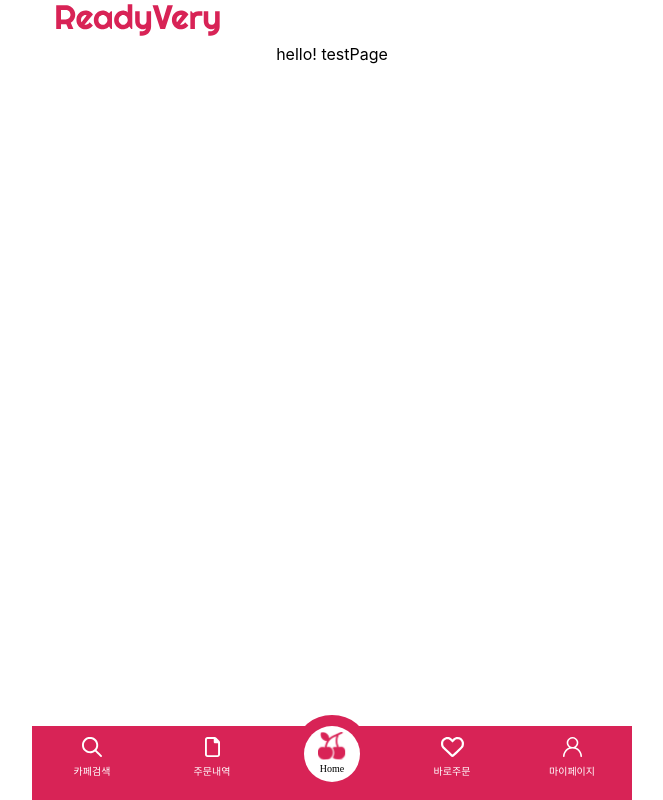
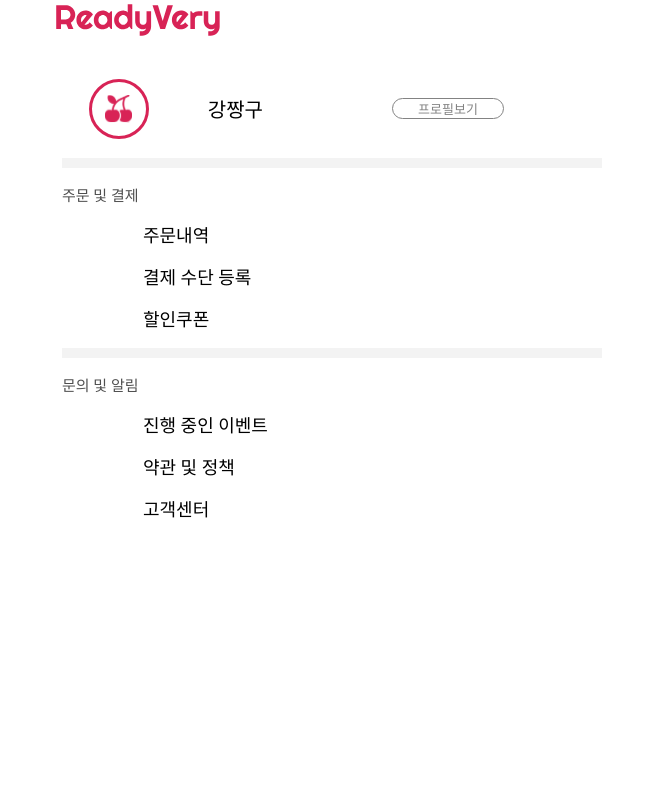
Before and after one commit to readyvery/readyFront, a React (Create React App) app: page /mypage in a window 1280 px wide. Shown: the whole page, without its empty margins (308-971 px from the left). Built offline with nearby package versions, Linux system fonts and the light colour scheme; a web font is replaced by a local one.

Commit message:
Feat: mypage 구현

```diff
--- a/public/index.html
+++ b/public/index.html
@@ -24,7 +24,7 @@
       work correctly both with client-side routing and a non-root public URL.
       Learn how to configure a non-root public URL by running `npm run build`.
     -->
-    <title>React App</title>
+    <title>ReadyVery</title>
   </head>
   <body>
     <noscript>You need to enable JavaScript to run this app.</noscript>
--- a/src/App.js
+++ b/src/App.js
@@ -1,5 +1,6 @@
 import { Navigate, Route, Routes } from "react-router-dom";
 import HomePage from "../src/pages/HomePage/Homepage";
+import MyPage from "../src/pages/MyPage/MyPage";
 import StoreDetailPage from "../src/pages/StoreDetailPage/StoreDetailPage";
 import TestPage from "../src/pages/TestPage/TestPage";
 import "./App.css";
@@ -19,7 +20,7 @@ function App() {
         {/* 테스트 페이지 - 바로주문*/}
         <Route path="/ready" element={<TestPage />} />
         {/* 테스트 페이지 - 마이페이지*/}
-        <Route path="/mypage" element={<TestPage />} />
+        <Route path="/mypage" element={<MyPage />} />
         {/* 테스트 페이지 - 로그인*/}
         <Route path="/login" element={<TestPage />} />
         {/* 테스트 페이지 - 이벤트*/}
--- a/src/pages/HomePage/Homepage.jsx
+++ b/src/pages/HomePage/Homepage.jsx
@@ -19,11 +19,13 @@ function Homepage() {
 
   let eventCase = {
     event1: {
-      img: event_icon,
+      idx: 1,
+      imgUrl: event_icon,
       title: "inviteCoupon",
     },
     event2: {
-      img: "이미지2의 URL",
+      idx: 2,
+      imgUrl: "이미지2의 URL",
     },
     // 다른 이벤트들...
   };
@@ -99,15 +101,13 @@ function Homepage() {
 
     // // 초기 로딩 시에 서버에서 로그인 상태 확인
     // checkLoginStatus();
-    setIsLoggedIn(false); //false-로그아웃, ture-로그인
+    setIsLoggedIn(true); //false-로그아웃, ture-로그인
   }, []);
 
   return (
-    <div>
+    <div className="homepage">
       <Header />
 
-      {/* 바로주문 div / url : /quickorder */}
-      <div className="homepage-div">
       <div className="quick-order">
         <div className="quick-order-text">바로 주문</div>
         <div className="quick-order-list">
@@ -134,7 +134,7 @@ function Homepage() {
             <Link to="/login" className="not-login-box">
               <img
                 src={profile_icon}
-                  alt="SearchIcon"
+                alt="ProfileIcon"
                 className="profile-icon"
               />
               <div className="not-loggedIn">로그인하고 시작하기</div>
@@ -145,9 +145,9 @@ function Homepage() {
 
       {/* 이벤트 div */}
       <div className="event">
-          <Link to="/event" className="event-item">
+        <Link to="/event" className="event-link">
           <img
-              src={eventCase.event1.img}
+            src={eventCase.event1.imgUrl}
             alt={eventCase.event1.title}
             className="event-icon"
           />
@@ -175,7 +175,21 @@ function Homepage() {
           </div>
         </div>
       </div>
+      {/* 사업자 정보 */}
+      <div className="business-info">
+        <div className="business-name">ReadyVery</div>
+        <div className="business-list">
+          <div>상호명: 레디베리</div>
+          <div>사업자등록번호: 738-32-01406</div>
+          <div>대표: 오남택 &nbsp;|&nbsp; 고객센터: 010-9295-5340</div>
+          <div>
+            주소: 서울특별시 서대문구 세검정로1길 95, 115동 203호(홍은동,
+            벽산아파트)
           </div>
+          <div>E-Mail: ohnt0307@gmail.com</div>
+        </div>
+      </div>
+
       <NavBar2 />
       <NavBar />
     </div>
--- /dev/null
+++ b/src/pages/MyPage/MyPage.css
@@ -0,0 +1,182 @@
+.mypage-div {
+  width: 100%;
+  height: 100%;
+  background-color: #ffffff;
+}
+
+.mypage-profile-head {
+  width: 90%;
+  height: 13%;
+  margin: 0 auto;
+  border-bottom: 10px solid #f3f3f3;
+}
+
+.mypage-profile-list {
+  margin-top: 1rem;
+  height: 100%;
+}
+/* 로그인 한 경우 */
+.login-box2 {
+  text-align: center;
+  width: 100%;
+  height: 100%;
+  display: flex; /* Flexbox를 사용해 가로 정렬 */
+  align-items: center;
+}
+
+.profile-icon2 {
+  margin: 0 5%;
+}
+
+.profile-name {
+  width: 20%;
+  margin: 0 1%;
+  font-size: 1.25rem;
+  font-family: "Bold";
+}
+
+.profile-detailBtn {
+  width: 20%;
+  margin: 0 18%;
+  border: 1px solid #838383;
+  border-radius: 2rem;
+  font-size: 0.8125rem;
+  font-family: "ExtraLight";
+  color: #838383;
+  padding: 0 1px;
+}
+
+/* 로그인하지 않은 경우 */
+.not-login-box2 {
+  width: 100%;
+  height: 100%;
+  display: flex; /* Flexbox를 사용해 가로 정렬 */
+  align-items: center;
+  text-decoration: none;
+  color: black;
+}
+
+.not-loggedIn2 {
+  margin: 0 0.87rem 0 0.87rem;
+  font-size: 1.25rem;
+  font-family: "Bold";
+}
+
+/* 주문 및 결제 */
+.mypage-order {
+  width: 90%;
+  margin: 0 auto;
+  border-bottom: 10px solid #f3f3f3;
+}
+
+.mypage-order-text {
+  margin: 1rem 0;
+  width: 100%;
+  font-family: "ExtraLight";
+  font-size: 0.9375rem;
+  color: #4f4f4f;
+}
+
+.mypage-order-list-link {
+  width: 100%;
+  height: 100%;
+  text-decoration: none;
+  color: black;
+}
+
+.mypage-order-list {
+  width: 70%;
+  height: 100%;
+  margin: 3% auto;
+  font-family: "Light";
+  font-size: 1.125rem;
+}
+
+.mypage-order-type-link {
+  width: 100%;
+  height: 100%;
+  text-decoration: none;
+  color: black;
+}
+
+.mypage-order-type {
+  width: 70%;
+  height: 100%;
+  margin: 3% auto;
+  font-family: "Light";
+  font-size: 1.125rem;
+}
+
+.mypage-order-coupon-link {
+  width: 100%;
+  height: 100%;
+  text-decoration: none;
+  color: black;
+}
+
+.mypage-order-coupon {
+  width: 70%;
+  height: 100%;
+  margin: 3% auto;
+  font-family: "Light";
+  font-size: 1.125rem;
+}
+
+/* 문의 및 알림 */
+.mypage-etc {
+  width: 90%;
+  margin: 0 auto;
+}
+
+.mypage-etc-text {
+  margin: 1rem 0;
+  width: 100%;
+  font-family: "ExtraLight";
+  font-size: 0.9375rem;
+  color: #4f4f4f;
+}
+
+.mypage-etc-event-link {
+  width: 100%;
+  height: 100%;
+  text-decoration: none;
+  color: black;
+}
+
+.mypage-etc-event {
+  width: 70%;
+  height: 100%;
+  margin: 3% auto;
+  font-family: "Light";
+  font-size: 1.125rem;
+}
+
+.mypage-etc-policy-link {
+  width: 100%;
+  height: 100%;
+  text-decoration: none;
+  color: black;
+}
+
+.mypage-etc-policy {
+  width: 70%;
+  height: 100%;
+  margin: 3% auto;
+  font-family: "Light";
+  font-size: 1.125rem;
+}
+
+.mypage-etc-sos-link {
+  width: 100%;
+  height: 100%;
+  text-decoration: none;
+  color: black;
+}
+
+.mypage-etc-sos {
+  width: 70%;
+  height: 100%;
+  margin: 3% auto;
+  font-family: "Light";
+  font-size: 1.125rem;
+}
--- /dev/null
+++ b/src/pages/MyPage/MyPage.jsx
@@ -0,0 +1,94 @@
+import React, { useEffect, useState } from "react";
+import { Link } from "react-router-dom";
+import profile_icon from "../../assets/images/profile_icon.svg";
+import Header from "../../components/views/Header/Header";
+import "./MyPage.css";
+
+function Mypage() {
+  const [isLoggedIn, setIsLoggedIn] = useState(false);
+
+  useEffect(() => {
+    setIsLoggedIn(true);
+  }, []);
+
+  return (
+    <div className="mypage-div">
+      <Header />
+
+      <div className="mypage-profile-head">
+        <div className="mypage-profile-list">
+          {isLoggedIn ? (
+            // 로그인 한 경우 그림 이미지랑 이름 나오게
+            <div className="login-box2">
+              <img
+                src={profile_icon}
+                alt="ProfileIcon"
+                className="profile-icon2"
+              />
+              <div className="profile-name">강짱구</div>
+              <div className="profile-detailBtn">프로필보기</div>
+            </div>
+          ) : (
+            // 로그인 안 한 경우 로그인 버튼 나오게
+            <Link to="/login" className="not-login-box2">
+              <img
+                src={profile_icon}
+                alt="ProfileIcon2"
+                className="profile-icon2"
+              />
+              <div className="not-loggedIn2">로그인하고 시작하기</div>
+            </Link>
+          )}
+        </div>
+      </div>
+
+      {/* mypage order*/}
+      <div className="mypage-order">
+        <div className="mypage-order-text">주문 및 결제</div>
+        <Link
+          to={isLoggedIn ? "/status" : "/login"}
+          className="mypage-order-list-link"
+        >
+          <div className="mypage-order-list">주문내역</div>
+        </Link>
+        <Link
+          to={isLoggedIn ? "/" : "/login"}
+          className="mypage-order-type-link"
+        >
+          <div className="mypage-order-type">결제 수단 등록</div>
+        </Link>
+        <Link
+          to={isLoggedIn ? "/coupon" : "/login"}
+          className="mypage-order-coupon-link"
+        >
+          <div className="mypage-order-coupon">할인쿠폰</div>
+        </Link>
+      </div>
+
+      {/* mypage etc*/}
+      <div className="mypage-etc">
+        <div className="mypage-etc-text">문의 및 알림</div>
+        <Link
+          to={isLoggedIn ? "/status" : "/login"}
+          className="mypage-etc-event-link"
+        >
+          <div className="mypage-etc-event">진행 중인 이벤트</div>
+        </Link>
+        <Link
+          to={isLoggedIn ? "/" : "/login"}
+          className="mypage-etc-policy-link"
+        >
+          <div className="mypage-etc-policy">약관 및 정책</div>
+        </Link>
+        <Link
+          to={isLoggedIn ? "/coupon" : "/login"}
+          className="mypage-etc-sos-link"
+        >
+          <div className="mypage-etc-sos">고객센터</div>
+        </Link>
+      </div>
+    </div>
+  );
+}
+
+export default Mypage;
```
Also changed, not shown: src/pages/HomePage/Homepage.css (+80 -68 lines), src/pages/MyPage/Coupon.jsx (added, +8 -0 lines), src/assets/images/backBtn.svg (added), src/assets/images/event_icon.svg, src/components/views/Header/BackBtn.jsx (added), src/pages/MyPage/Coupon.css (added). Lines whose indentation alone changed are shown as unchanged.
